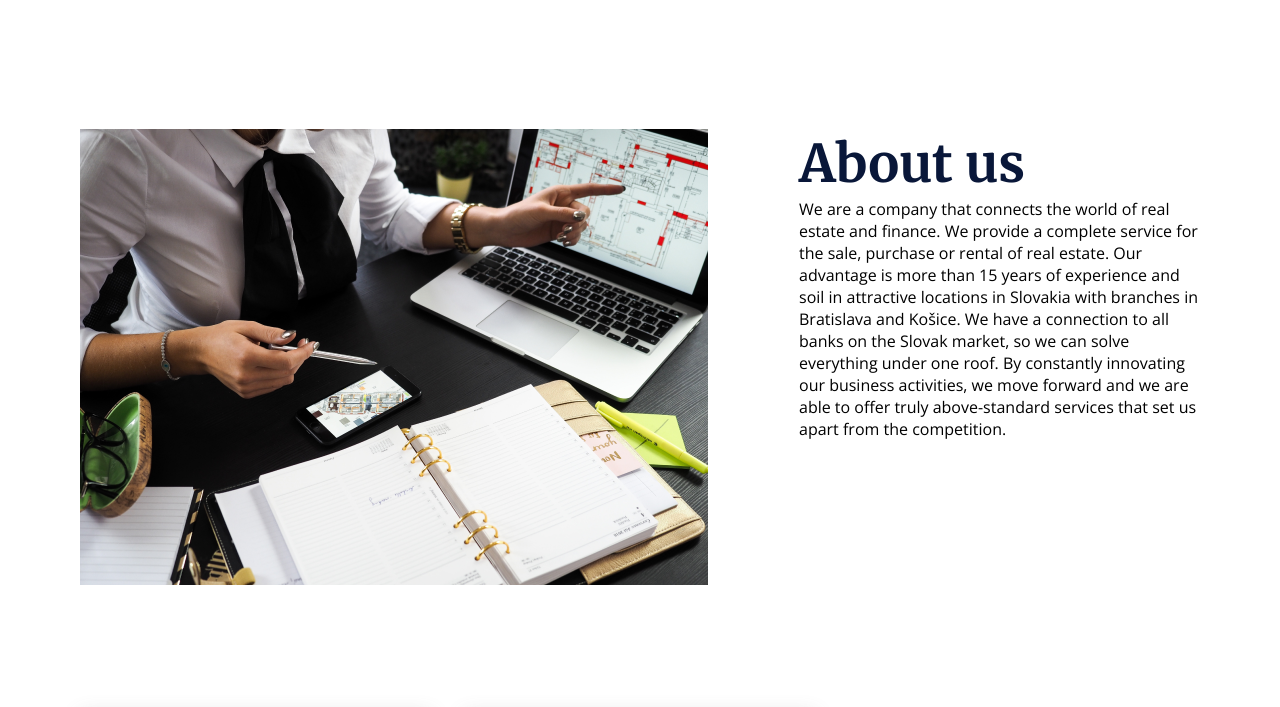
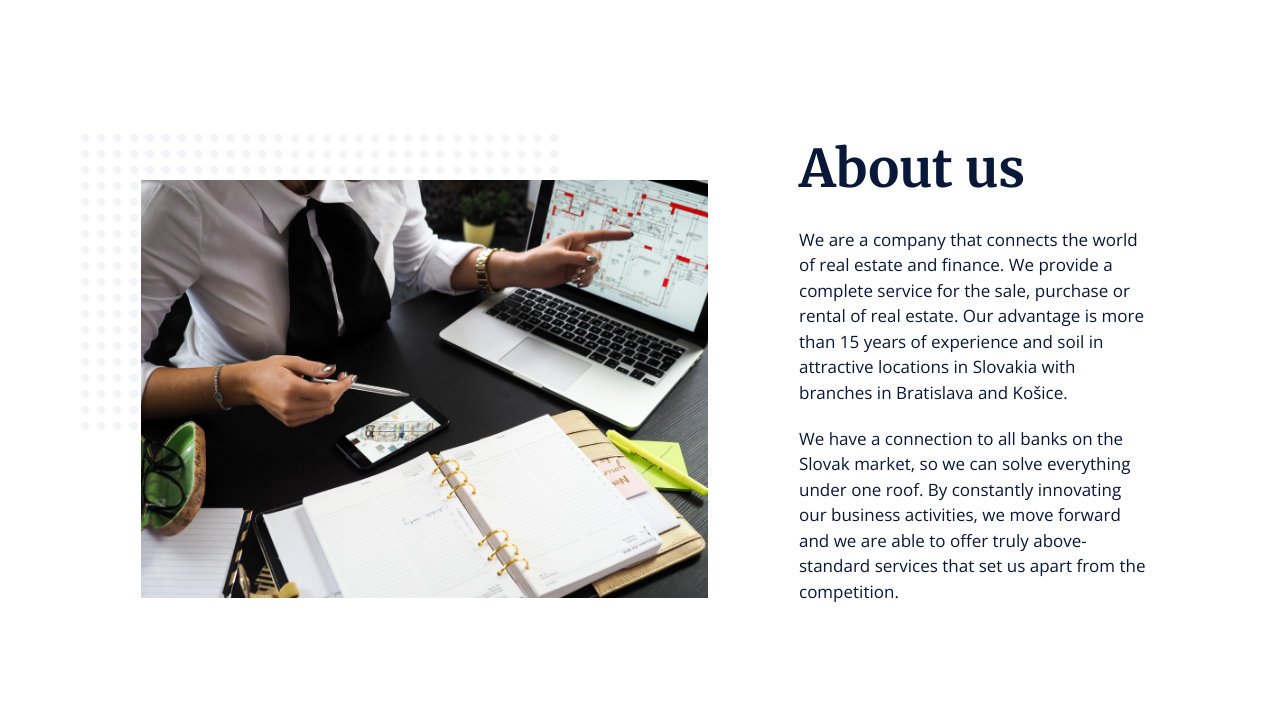
Before and after one commit to Mootassam/Real_estate_web_desing, a plain HTML site: page index.html in a window 1280 px wide. Shown: the part 1740-2447 px from the top of the page. Drawn offline with nearby package versions, Linux system fonts and the light colour scheme.

Commit message:
styling the section about us image and the detaills and sepeare the two sections p now i will see if styling the responsive page or buiild the second page

```diff
--- a/index.css
+++ b/index.css
@@ -18,7 +18,7 @@
   --black: #111111;
 
   /****** Secondary Color ****** */
-  --background-offres: #f4f4fa;
+  --background-offres: #f3f3fa;
   --background-precedent: #dadaee;
   --background-references: #f3f3fa;
 }
--- a/index.html
+++ b/index.html
@@ -132,19 +132,32 @@
         <div class="about__us" id="aboutus">
           <div class="about__content">
             <div class="about__left">
-              <img src="./assets/about__us.png" alt="about us image" />
+              <img
+                src="./assets/about__us.png"
+                class="aboutus__left"
+                alt="about us image"
+              />
+              <img src="./assets/dots.png" class="about__dots" alt="" />
             </div>
             <div class="about__right">
               <h2>About us</h2>
-              We are a company that connects the world of real estate and
-              finance. We provide a complete service for the sale, purchase or
-              rental of real estate. Our advantage is more than 15 years of
-              experience and soil in attractive locations in Slovakia with
-              branches in Bratislava and Košice. We have a connection to all
-              banks on the Slovak market, so we can solve everything under one
-              roof. By constantly innovating our business activities, we move
-              forward and we are able to offer truly above-standard services
-              that set us apart from the competition.
+              <div class="right__detaills">
+                <p>
+                  We are a company that connects the world of real estate and
+                  finance. We provide a complete service for the sale, purchase
+                  or rental of real estate. Our advantage is more than 15 years
+                  of experience and soil in attractive locations in Slovakia
+                  with branches in Bratislava and Košice.
+                </p>
+
+                <p>
+                  We have a connection to all banks on the Slovak market, so we
+                  can solve everything under one roof. By constantly innovating
+                  our business activities, we move forward and we are able to
+                  offer truly above-standard services that set us apart from the
+                  competition.
+                </p>
+              </div>
             </div>
           </div>
         </div>
--- a/style.css
+++ b/style.css
@@ -42,7 +42,7 @@ h6 {
 
 p {
   font-size: 1.0625rem;
-  line-height: 1.4375rem;
+  line-height: 1.5;
   color: var(--dark--blue);
 }
 
@@ -351,7 +351,7 @@ p.cost {
 /* Styling the about_us */
 
 .about__us {
-  flex-direction: row;
+  width: 100%;
 }
 
 .about__content {
@@ -360,10 +360,36 @@ p.cost {
   max-width: 1120px;
   margin: auto;
 }
+.about__left {
+  position: relative;
+  margin-right: 5.6875rem;
+}
+.aboutus__left {
+  padding-top: 2.875rem;
+  padding-left: 3.8125rem;
+  height: 464px;
+  max-width: 628px;
+}
+.about__dots {
+  position: absolute;
+  left: 0;
+  top: 0;
+  z-index: -1;
+}
 .about__right {
-  margin-left: 5.6875rem;
+  max-width: 356px;
 }
-
+.right__detaills {
+  padding-top: 1.5rem;
+  display: flex;
+  text-align: start;
+  flex-direction: column;
+  justify-content: space-between;
+  gap: 1.3rem;
+}
+.right__detaills > p {
+  padding-right: 4px;
+}
 /* styling the about team */
 
 .about__team {
```
